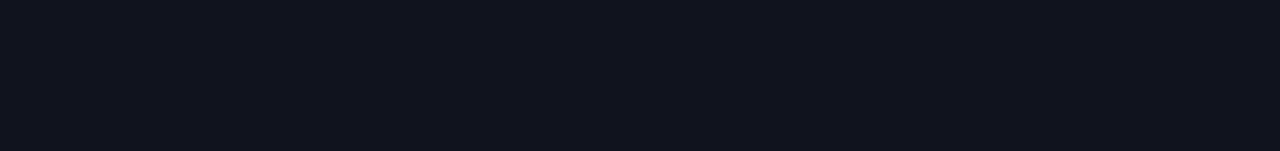
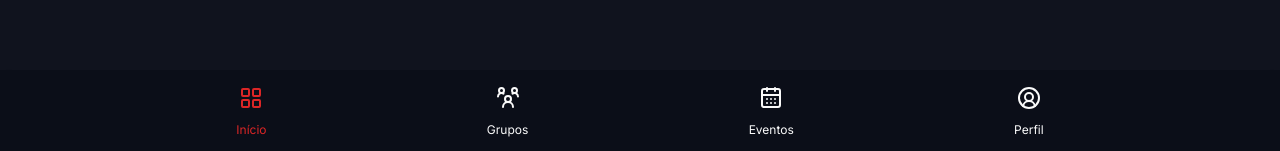
Before and after one commit to oartuu/insync, a Next.js app: page / in a window 1280 px wide. Shown: the part 646-797 px from the top of the page. Built offline with nearby package versions, Linux system fonts and the light colour scheme; no server answers.

Commit message:
feat(home): add FooterNav component and enhance homepage layout

```diff
--- a/app/page.tsx
+++ b/app/page.tsx
@@ -1,5 +1,6 @@
 "use client";
 import EventCard from "@/components/eventCard";
+import FooterNav from "@/components/footerNav";
 import { Button } from "@/components/ui/button";
 import {
   Dialog,
@@ -94,7 +95,7 @@ export default function Home() {
 
   return (
     <div className="bg-main-background min-h-dvh flex flex-col justify-start">
-      <div className=" flex justify-between w-full items-center p-3 shadow-md">
+      <div className=" flex justify-between w-full items-center p-3 bg-dark-background shadow-md">
         <img src="/logo.svg" alt="inSync logo" />
 
         <div className="flex text-zinc-50 items-center gap-3">
@@ -105,6 +106,8 @@ export default function Home() {
         </div>
       </div>
 
+      <div className="flex flex-col flex-1">
+        {" "}
         <div className="p-4">
           <h1 className="text-zinc-50 text-2xl font-bold">
             Olá, {userData?.name}
@@ -114,7 +117,6 @@ export default function Home() {
           </p>
           <EventCard nextEvent={userData?.nextEvent[0]} />
         </div>
-
         <div className="p-4 flex flex-col gap-4">
           <div>
             <p className="text-text-red">Ações rápidas</p>
@@ -255,7 +257,6 @@ export default function Home() {
             </Dialog>
           </div>
         </div>
-
         <div className="p-4 flex flex-col gap-4">
           <div className="flex items-center gap-2">
             <p className="text-text-red">Meus Grupos</p>
@@ -291,5 +292,8 @@ export default function Home() {
           ))}
         </div>
       </div>
+
+      <FooterNav />
+    </div>
   );
 }
--- /dev/null
+++ b/components/footerNav.tsx
@@ -0,0 +1,28 @@
+import { CalendarDays, CircleUserRound, LayoutGrid, UserRoundGroup } from "lucide-react";
+
+
+export default function FooterNav() {
+  return (
+    <div className=" bg-dark-background flex justify-evenly w-full items-center p-4 shadow-md text-zinc-50">
+      <div className="flex flex-col text-brand items-center gap-3">
+        <LayoutGrid />
+        <span className="text-xs">Início</span>
+      </div>
+
+      <div className="flex flex-col  items-center gap-3">
+        <UserRoundGroup />
+        <span className="text-xs">Grupos</span>
+      </div>
+
+      <div className="flex flex-col items-center gap-3">
+        <CalendarDays/>
+        <span className="text-xs">Eventos</span>
+      </div>
+
+      <div className="flex flex-col  items-center gap-3">
+        <CircleUserRound/>
+        <span className="text-xs">Perfil</span>
+      </div>
+    </div>
+  );
+}
```
Lines whose indentation alone changed are shown as unchanged.
